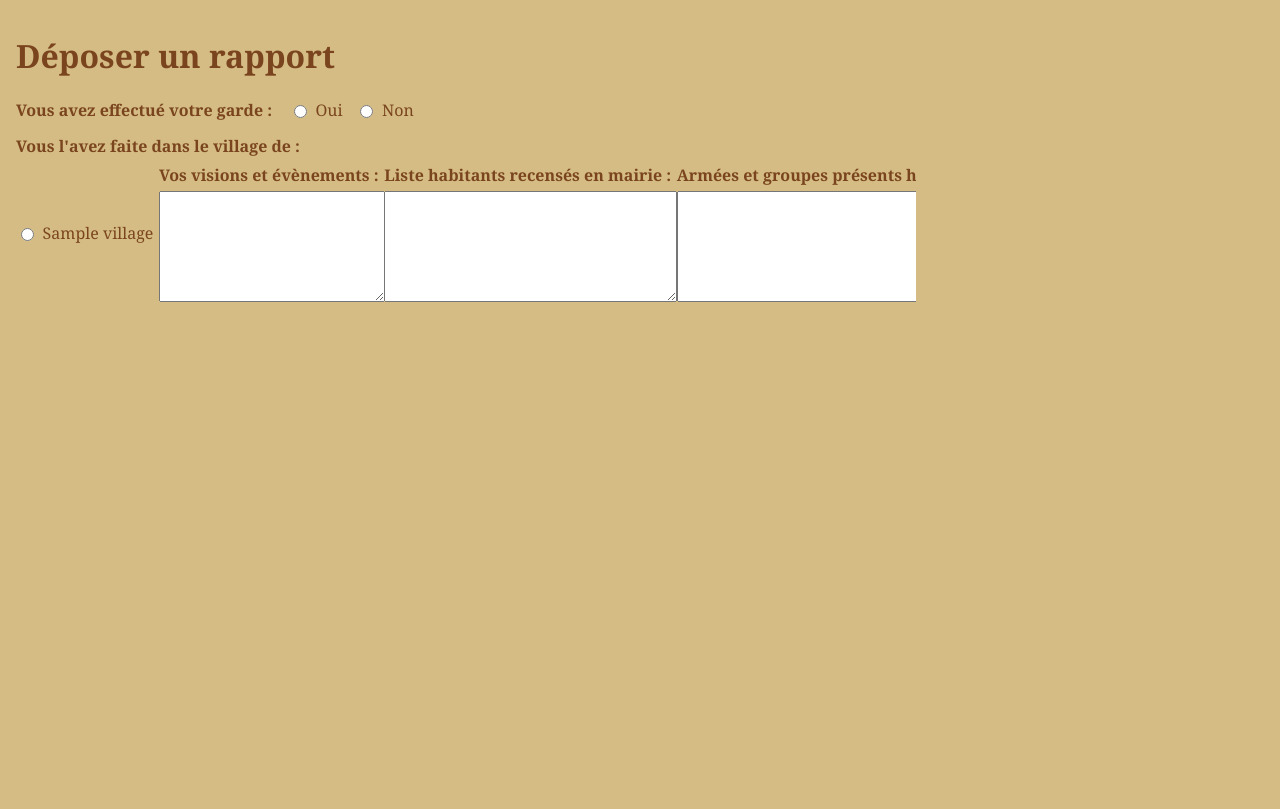
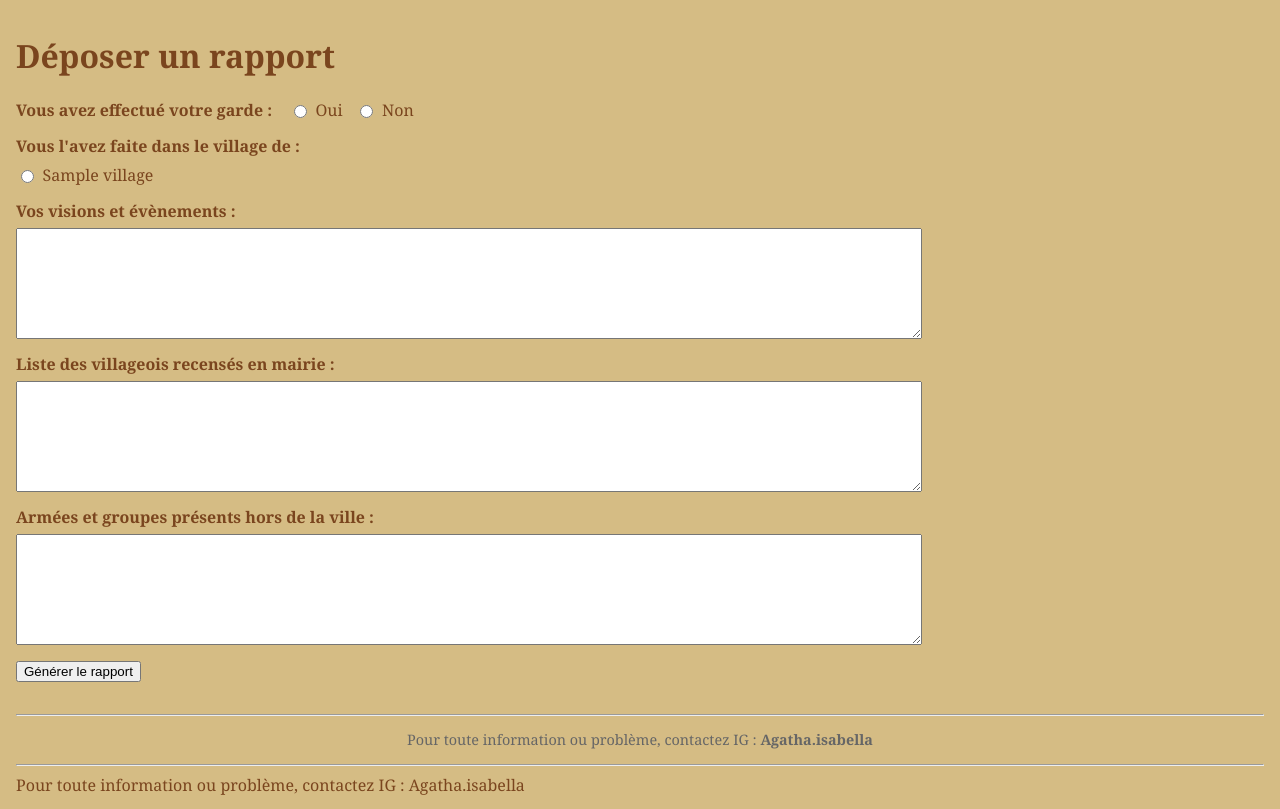
Before and after one commit to Angelah33/les-douanes-du-sud, a Flask app: page /rapport in a window 1280 px wide. Shown: the part 41-850 px from the top of the page. Before the commit the page ends 343 px from the top, so only its background shows below. Run offline with Flask 3, Linux system fonts and the light colour scheme; a user stored in the database is signed in; tables that the repository leaves empty hold one stand-in row (values such as "Sample post"); some libraries are stand-ins or nearby versions.

Commit message:
Update rapport.html

```diff
--- a/templates/rapport.html
+++ b/templates/rapport.html
@@ -43,13 +43,14 @@
     <div style="display:flex;flex-wrap:nowrap;gap:1.2rem;overflow:auto;white-space:nowrap">
       {% for v in villages %}
         <label style="display:inline-flex;align-items:center;gap:.35rem">
-
-<!-- 🔘 Bloc : Désactivation des villages déjà traités -->
-<input type="radio" name="village" value="{{ v }}"
-  {% if form and form.get('village') == v %}checked{% endif %}
-  {% if v in villages_traite_today %}disabled class="village-option disabled"{% endif %}>
-<label>{{ v }}</label>
-    {% endfor %}
+          <input type="radio" name="village" value="{{ v }}"
+            {% if form and form.get('village') == v %}checked{% endif %}
+            {% if v in villages_traite_today %}disabled class="village-option disabled"{% endif %}>
+          {{ v }}
+        </label>
+      {% endfor %}
+    </div>
+  </div>
 
   <!-- Zone 1 -->
   <div style="display:flex;flex-direction:column;gap:.35rem">
@@ -59,7 +60,7 @@
 
   <!-- Zone 2 -->
   <div style="display:flex;flex-direction:column;gap:.35rem">
-    <label for="villagers"><strong>Liste habitants recensés en mairie :</strong></label>
+    <label for="villagers"><strong>Liste des villageois recensés en mairie :</strong></label>
     <textarea id="villagers" name="villagers" rows="7" required {{ disabled }} style="width:100%;">{{ (form.get('villagers') if form else '') }}</textarea>
   </div>
 
@@ -73,4 +74,10 @@
     <button type="submit" {{ disabled }}>Générer le rapport</button>
   </div>
 </form>
+
+<hr style="margin-top:2rem;">
+
+<p style="font-size:0.9rem;color:#666;text-align:center;">
+  Pour toute information ou problème, contactez IG : <strong>Agatha.isabella</strong>
+</p>
 {% endblock %}
```
